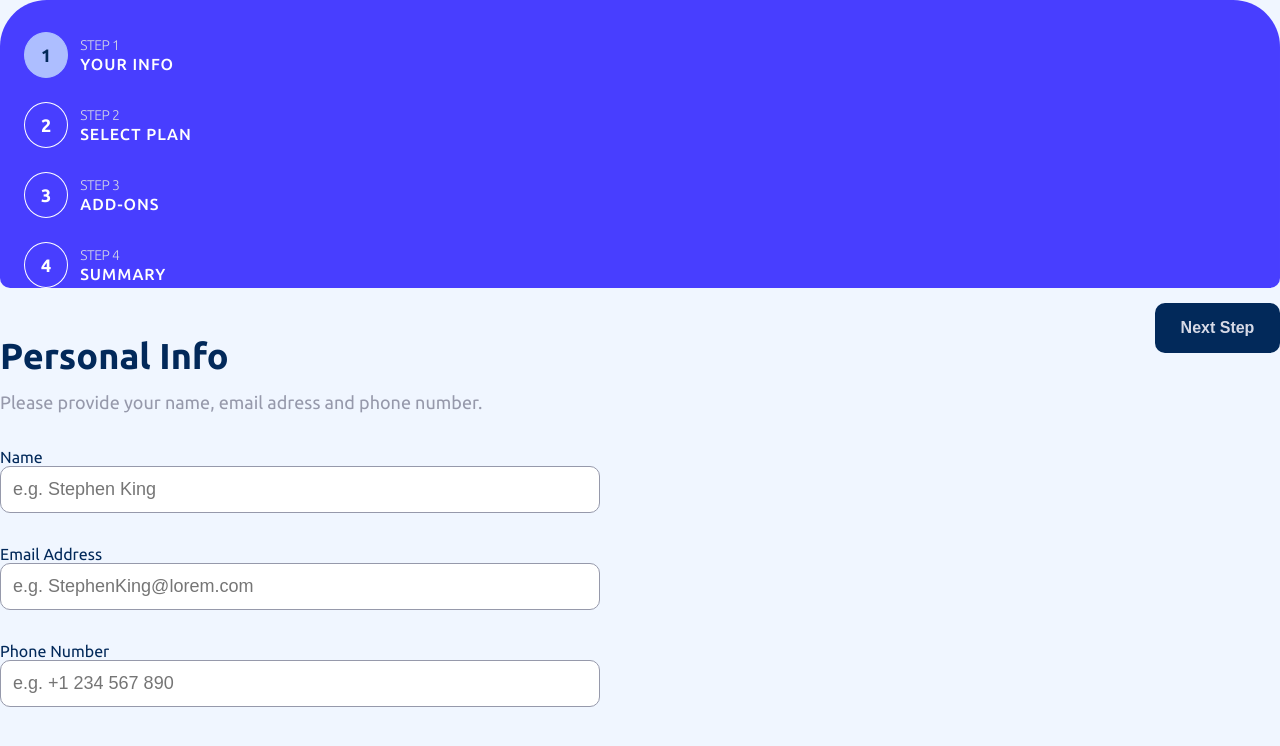
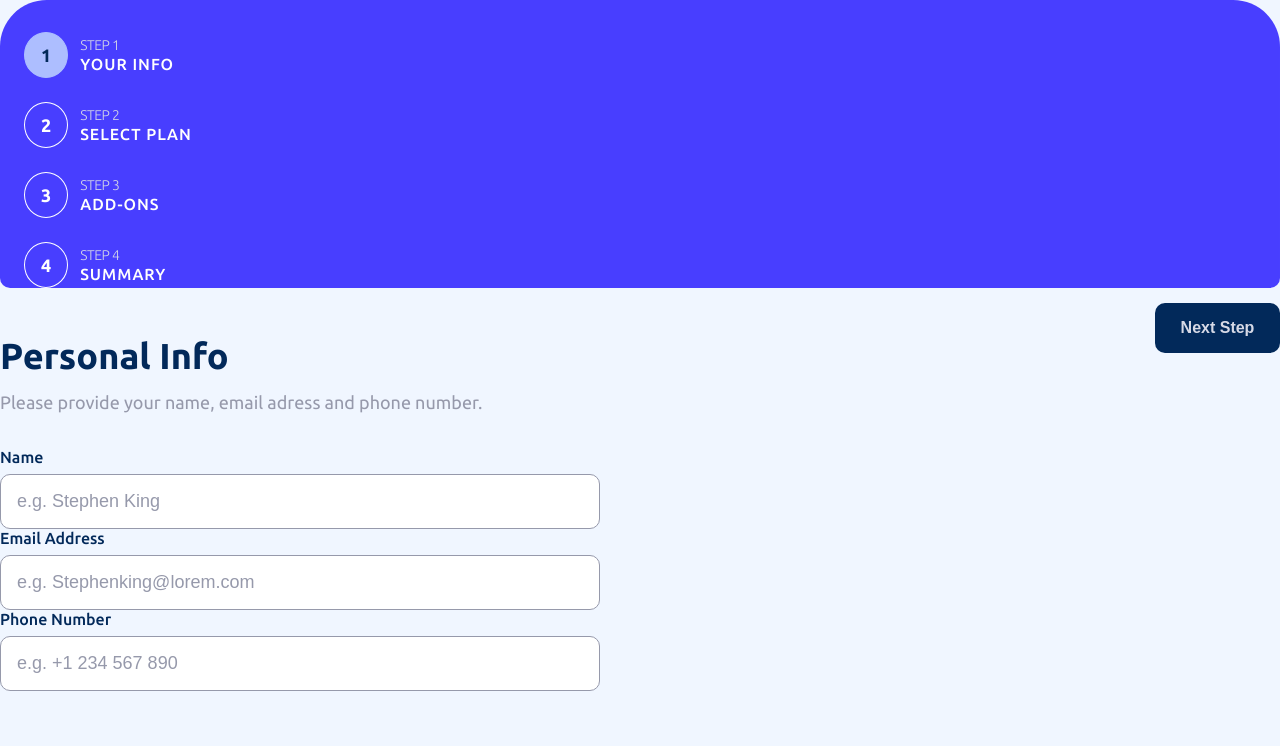
Before and after one commit to Neerukonda-Sriveer/multi-step-form, a React (Create React App) app: page / in a window 1280 px wide. Shown: the top 746 px of the page. Built offline with nearby package versions, Linux system fonts and the light colour scheme.

Commit message:
fix:minor styling in ui components

```diff
--- a/src/components/pages/Pages.module.scss
+++ /dev/null
@@ -1,5 +0,0 @@
-.input-box{
-    display: flex;
-    flex-direction: column;
-    row-gap: var(--spacing-5);
-}
--- a/src/components/pages/PersonalInfo.jsx
+++ b/src/components/pages/PersonalInfo.jsx
@@ -1,8 +1,6 @@
 import { forwardRef, useImperativeHandle, useState } from "react";
 import Input from '../ui/Input';
 import PageHeading from "../ui/PageHeading";
-
-import Classes from './Pages.module.scss';
 
 const PersonalInfo = forwardRef(({className,formData,setFormData},ref) => {
 
@@ -43,7 +41,7 @@ const PersonalInfo = forwardRef(({className,formData,setFormData},ref) => {
                 headingText="Personal Info"
                 subtitleText="Please provide your name, email adress and phone number."
             />
-            <div className={Classes['input-box']}>
+            <div className="spacer-5-vertical-desktop spacer-3-vertical-mobile">
                 <Input
                     labelText='Name'
                     placeholderText='e.g. Stephen King'
@@ -54,7 +52,7 @@ const PersonalInfo = forwardRef(({className,formData,setFormData},ref) => {
                 />
                 <Input
                     labelText='Email Address'
-                    placeholderText='e.g. StephenKing@lorem.com'
+                    placeholderText='e.g. Stephenking@lorem.com'
                     errorText={emailErrorText}
                     inErrorState={emailErrorState}
                     value={formData.emailId}
--- a/src/components/ui/Input.module.scss
+++ b/src/components/ui/Input.module.scss
@@ -6,6 +6,7 @@
 .label{
     display: flex;
     flex-direction: column;
+    row-gap: var(--spacing-1);
 }
 .label.in-error-state{
     .input{
@@ -20,7 +21,7 @@
 }
 .label-text{
     font-size: var(--input-font-size-small);
-    font-weight: 400;
+    font-weight: 500;
     color: var(--color-blue-400);
 }
 .error-text{
@@ -36,13 +37,22 @@
 
 .input{
     display: block;
+
     font-size: var(--input-font-size-large);
-    padding: var(--spacing-2);
+    font-weight: 600;
+    color: var(--color-blue-400);
+
+    padding: var(--spacing-3);
     border-radius: var(--border-radius);
 
     border: 1px solid var(--color-neutral-500);
 }
 
+.input::placeholder{
+    color: var(--color-neutral-500);
+    font-weight: 400;
+}
+
 .input:focus{
     outline: 1px solid var(--color-blue-300);
 }
--- a/src/components/ui/Switch.module.scss
+++ b/src/components/ui/Switch.module.scss
@@ -5,6 +5,8 @@
     column-gap: var(--spacing-4);
     padding: var(--spacing-3);
     background-color: var(--color-neutral-300);
+
+    cursor: pointer;
 }
 .input{
     display: none;
```
